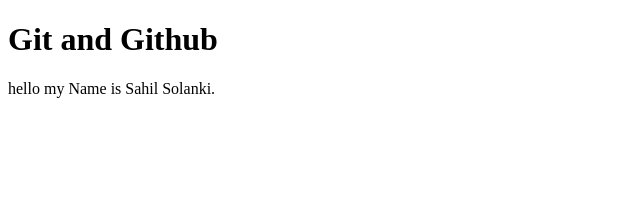
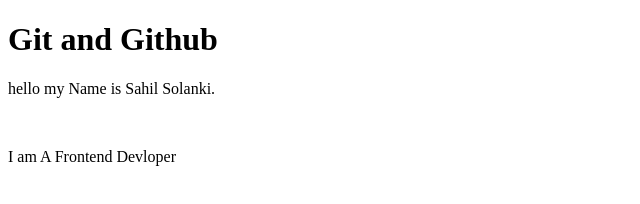
Before and after one commit to Sahil100lanki/Demo, a plain HTML site: page index.html in a window 1280 px wide. Shown: the whole page, without its empty margins (0-640 px from the left). Drawn offline with Linux system fonts and the light colour scheme.

Commit message:
one Paragraph Added
I am A Fropntend Devloper .

```diff
--- a/index.html
+++ b/index.html
@@ -9,5 +9,7 @@
 <body>
     <h1>Git and Github</h1>
     <p>hello my Name is Sahil Solanki.</p>
+    <br>
+    <p>I am A Frontend Devloper</p>
 </body>
 </html>
```
